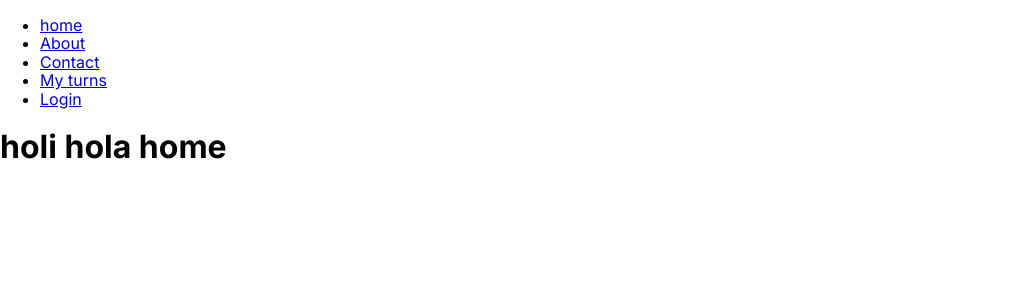
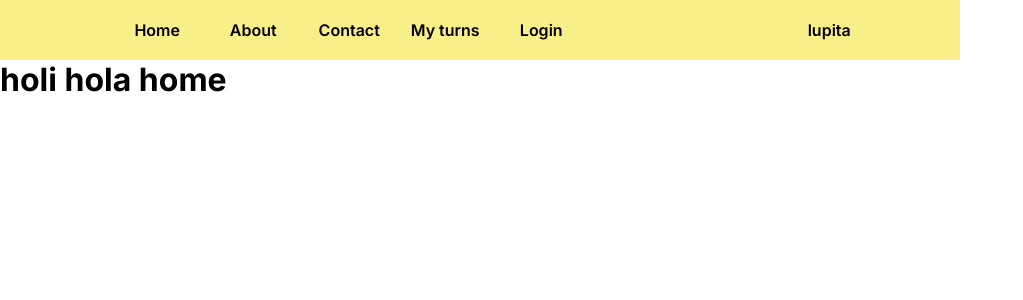
Before and after one commit to ddrosado/MightyMonkeyPF, a Next.js app in the folder client/: page / in a window 1280 px wide. Shown: the top 300 px of the page, without its empty margins (0-1023 px from the left). Built offline with nearby package versions, Linux system fonts and the light colour scheme.

Commit message:
nav casi listo

```diff
--- a/client/app/globals.css
+++ b/client/app/globals.css
@@ -1,349 +1,5 @@
-/*! normalize.css v8.0.1 | MIT License | github.com/necolas/normalize.css */
-
-/* Document
-   ========================================================================== */
-
-/**
- * 1. Correct the line height in all browsers.
- * 2. Prevent adjustments of font size after orientation changes in iOS.
- */
-
- html {
-  line-height: 1.15; /* 1 */
-  -webkit-text-size-adjust: 100%; /* 2 */
+*{
+  margin: 0;
+  padding: 0;
+  box-sizing: border-box;
 }
-
-/* Sections
-   ========================================================================== */
-
-/**
- * Remove the margin in all browsers.
- */
-
-body {
-  margin: 0;
-}
-
-/**
- * Render the `main` element consistently in IE.
- */
-
-main {
-  display: block;
-}
-
-/**
- * Correct the font size and margin on `h1` elements within `section` and
- * `article` contexts in Chrome, Firefox, and Safari.
- */
-
-h1 {
-  font-size: 2em;
-  margin: 0.67em 0;
-}
-
-/* Grouping content
-   ========================================================================== */
-
-/**
- * 1. Add the correct box sizing in Firefox.
- * 2. Show the overflow in Edge and IE.
- */
-
-hr {
-  box-sizing: content-box; /* 1 */
-  height: 0; /* 1 */
-  overflow: visible; /* 2 */
-}
-
-/**
- * 1. Correct the inheritance and scaling of font size in all browsers.
- * 2. Correct the odd `em` font sizing in all browsers.
- */
-
-pre {
-  font-family: monospace, monospace; /* 1 */
-  font-size: 1em; /* 2 */
-}
-
-/* Text-level semantics
-   ========================================================================== */
-
-/**
- * Remove the gray background on active links in IE 10.
- */
-
-a {
-  background-color: transparent;
-}
-
-/**
- * 1. Remove the bottom border in Chrome 57-
- * 2. Add the correct text decoration in Chrome, Edge, IE, Opera, and Safari.
- */
-
-abbr[title] {
-  border-bottom: none; /* 1 */
-  text-decoration: underline; /* 2 */
-  text-decoration: underline dotted; /* 2 */
-}
-
-/**
- * Add the correct font weight in Chrome, Edge, and Safari.
- */
-
-b,
-strong {
-  font-weight: bolder;
-}
-
-/**
- * 1. Correct the inheritance and scaling of font size in all browsers.
- * 2. Correct the odd `em` font sizing in all browsers.
- */
-
-code,
-kbd,
-samp {
-  font-family: monospace, monospace; /* 1 */
-  font-size: 1em; /* 2 */
-}
-
-/**
- * Add the correct font size in all browsers.
- */
-
-small {
-  font-size: 80%;
-}
-
-/**
- * Prevent `sub` and `sup` elements from affecting the line height in
- * all browsers.
- */
-
-sub,
-sup {
-  font-size: 75%;
-  line-height: 0;
-  position: relative;
-  vertical-align: baseline;
-}
-
-sub {
-  bottom: -0.25em;
-}
-
-sup {
-  top: -0.5em;
-}
-
-/* Embedded content
-   ========================================================================== */
-
-/**
- * Remove the border on images inside links in IE 10.
- */
-
-img {
-  border-style: none;
-}
-
-/* Forms
-   ========================================================================== */
-
-/**
- * 1. Change the font styles in all browsers.
- * 2. Remove the margin in Firefox and Safari.
- */
-
-button,
-input,
-optgroup,
-select,
-textarea {
-  font-family: inherit; /* 1 */
-  font-size: 100%; /* 1 */
-  line-height: 1.15; /* 1 */
-  margin: 0; /* 2 */
-}
-
-/**
- * Show the overflow in IE.
- * 1. Show the overflow in Edge.
- */
-
-button,
-input { /* 1 */
-  overflow: visible;
-}
-
-/**
- * Remove the inheritance of text transform in Edge, Firefox, and IE.
- * 1. Remove the inheritance of text transform in Firefox.
- */
-
-button,
-select { /* 1 */
-  text-transform: none;
-}
-
-/**
- * Correct the inability to style clickable types in iOS and Safari.
- */
-
-button,
-[type="button"],
-[type="reset"],
-[type="submit"] {
-  -webkit-appearance: button;
-}
-
-/**
- * Remove the inner border and padding in Firefox.
- */
-
-button::-moz-focus-inner,
-[type="button"]::-moz-focus-inner,
-[type="reset"]::-moz-focus-inner,
-[type="submit"]::-moz-focus-inner {
-  border-style: none;
-  padding: 0;
-}
-
-/**
- * Restore the focus styles unset by the previous rule.
- */
-
-button:-moz-focusring,
-[type="button"]:-moz-focusring,
-[type="reset"]:-moz-focusring,
-[type="submit"]:-moz-focusring {
-  outline: 1px dotted ButtonText;
-}
-
-/**
- * Correct the padding in Firefox.
- */
-
-fieldset {
-  padding: 0.35em 0.75em 0.625em;
-}
-
-/**
- * 1. Correct the text wrapping in Edge and IE.
- * 2. Correct the color inheritance from `fieldset` elements in IE.
- * 3. Remove the padding so developers are not caught out when they zero out
- *    `fieldset` elements in all browsers.
- */
-
-legend {
-  box-sizing: border-box; /* 1 */
-  color: inherit; /* 2 */
-  display: table; /* 1 */
-  max-width: 100%; /* 1 */
-  padding: 0; /* 3 */
-  white-space: normal; /* 1 */
-}
-
-/**
- * Add the correct vertical alignment in Chrome, Firefox, and Opera.
- */
-
-progress {
-  vertical-align: baseline;
-}
-
-/**
- * Remove the default vertical scrollbar in IE 10+.
- */
-
-textarea {
-  overflow: auto;
-}
-
-/**
- * 1. Add the correct box sizing in IE 10.
- * 2. Remove the padding in IE 10.
- */
-
-[type="checkbox"],
-[type="radio"] {
-  box-sizing: border-box; /* 1 */
-  padding: 0; /* 2 */
-}
-
-/**
- * Correct the cursor style of increment and decrement buttons in Chrome.
- */
-
-[type="number"]::-webkit-inner-spin-button,
-[type="number"]::-webkit-outer-spin-button {
-  height: auto;
-}
-
-/**
- * 1. Correct the odd appearance in Chrome and Safari.
- * 2. Correct the outline style in Safari.
- */
-
-[type="search"] {
-  -webkit-appearance: textfield; /* 1 */
-  outline-offset: -2px; /* 2 */
-}
-
-/**
- * Remove the inner padding in Chrome and Safari on macOS.
- */
-
-[type="search"]::-webkit-search-decoration {
-  -webkit-appearance: none;
-}
-
-/**
- * 1. Correct the inability to style clickable types in iOS and Safari.
- * 2. Change font properties to `inherit` in Safari.
- */
-
-::-webkit-file-upload-button {
-  -webkit-appearance: button; /* 1 */
-  font: inherit; /* 2 */
-}
-
-/* Interactive
-   ========================================================================== */
-
-/*
- * Add the correct display in Edge, IE 10+, and Firefox.
- */
-
-details {
-  display: block;
-}
-
-/*
- * Add the correct display in all browsers.
- */
-
-summary {
-  display: list-item;
-}
-
-/* Misc
-   ========================================================================== */
-
-/**
- * Add the correct display in IE 10+.
- */
-
-template {
-  display: none;
-}
-
-/**
- * Add the correct display in IE 10.
- */
-
-[hidden] {
-  display: none;
-}
--- a/client/components/navBar/Navbar.jsx
+++ b/client/components/navBar/Navbar.jsx
@@ -1,26 +1,30 @@
-import React from 'react'
-import Link from "next/link"
-
+import React from "react";
+import Link from "next/link";
+import style from "./Navbar.module.css";
 
 export const Navbar = () => {
-
   const obj = [
-  {label : "home", route: "/"},
-  {label : "About", route: "/aboutUs"},
-  {label : "Contact", route: "/contact"},
-  {label : "My turns", route: "/turns"},
-  {label : "Login", route: "/login"}
-  ]
+    { label: "Home", route: "/" },
+    { label: "About", route: "/aboutUs" },
+    { label: "Contact", route: "/contact" },
+    { label: "My turns", route: "/turns" },
+    { label: "Login", route: "/login" },
+  ];
 
   return (
-    <div>
-        <ul>
-            {obj.map(({label, route})=>{
-              return (<li key={route}>
+    <div className={style.container}>
+      <div className={style.options}>
+        <ul className={style.ul}>
+          {obj.map(({ label, route }) => {
+            return (
+              <li key={route}>
                 <Link href={route}>{label}</Link>
-              </li>)
-            })}
+              </li>
+            );
+          })}
         </ul>
+      </div>
+      <div>lupita</div>
     </div>
-  )
-}
+  );
+};
--- a/client/components/navBar/Navbar.module.css
+++ b/client/components/navBar/Navbar.module.css
@@ -0,0 +1,47 @@
+.container{
+    display: flex;
+    flex-direction: row;
+    justify-content: space-around;
+    width: 60rem;
+    height: 60px;
+    align-items: center;
+    background-color: #F8EF88;
+    font-size: 1em;
+    font-weight: 600;
+}
+
+.options{
+    width: 50%;
+    height: 100%;
+}
+
+.ul{
+    display: flex;
+    width: 100%;
+    height: 100%;
+}
+
+
+.ul > li{
+    list-style: none;
+    width: 100%;
+    height: 100%;
+    justify-content: center;
+    display: flex;
+    align-items: center;
+    transition: all .3s;
+    cursor: pointer;
+}
+
+.ul > li > a{
+    text-decoration: none;
+    color: black;
+}
+
+.ul > li:hover{
+    background-color: black;
+}
+
+.ul > li:hover > a{
+    color: #F8EF88;
+}
```
Also changed, not shown: client/app/login/page.jsx (renamed from client/app/login/Login.jsx).
